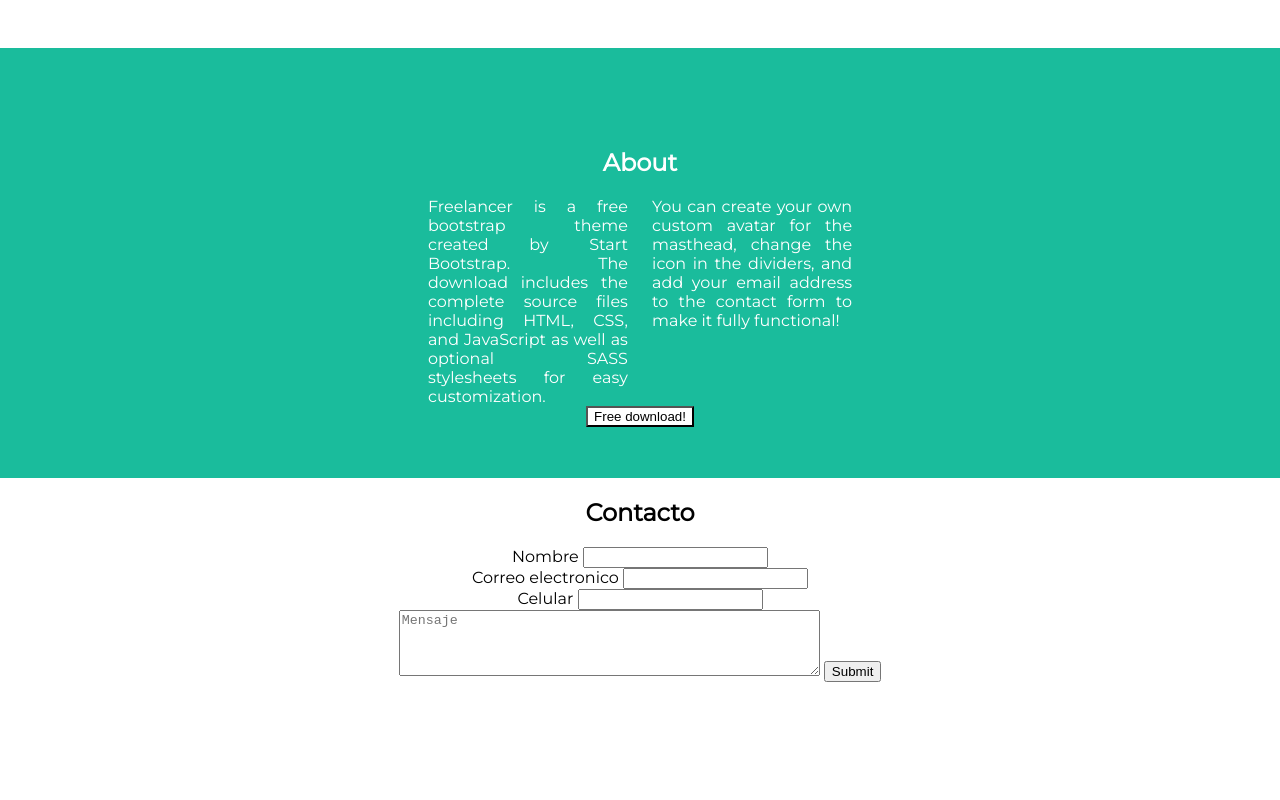
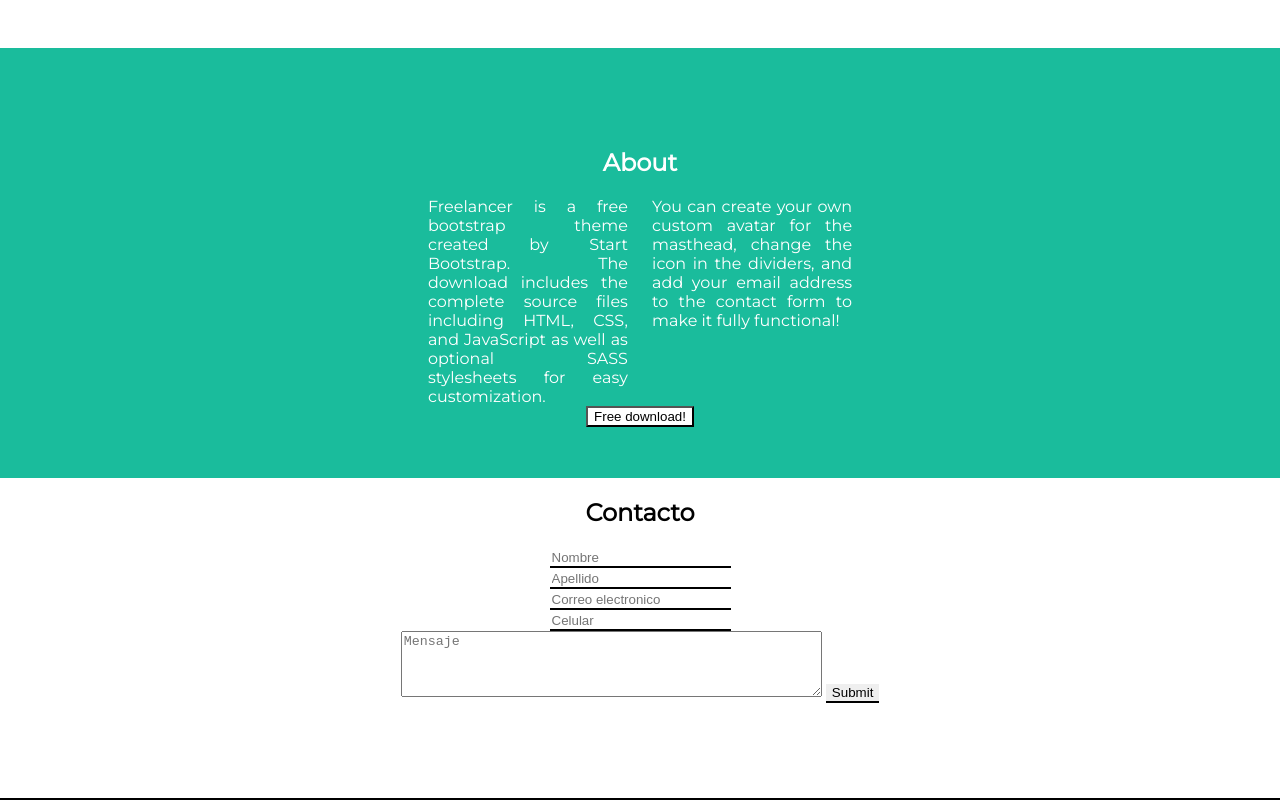
Before and after one commit to nildemarco/Tarea-clase-11, a plain HTML site: page index.html in a window 1280 px wide. Shown: the part 802-1602 px from the top of the page. Drawn offline with Linux system fonts and the light colour scheme.

Commit message:
Cambie estilo de la form

```diff
--- a/index.html
+++ b/index.html
@@ -68,21 +68,24 @@
         </div>
     </div>
 
-    <div class="Contact" id="Contact">
+    <div class="Form-style" id="Contact">
 
         <h2>Contacto</h2>
 
 
         <forms action="/contact" method="GET">
 
-            <label>Nombre
-                <input type="text" name="name">
+            <label>
+                <input required type="text" placeholder="Nombre" name="name">
             </label>
-            <label> Correo electronico
-                <input type="email" name="email">
+            <label>
+                <input required type="text" placeholder="Apellido" name="Apellido">
             </label>
-            <label>Celular
-                <input type="number" name="celular">
+            <label>
+                <input type="email" placeholder="Correo electronico" name="email">
+            </label>
+            <label>
+                <input type="number" placeholder="Celular" name="celular">
             </label>
             <textarea rows="4" cols="50" placeholder="Mensaje" name="text area"></textarea>
 
--- a/style.css
+++ b/style.css
@@ -85,12 +85,20 @@ button {
 
 }
 
-.Contact{
+.Form-style{
     height: 300px;
     background-color: #ffffff;
 
 }
 
+.Form-style, input{
+    border: none;
+    border-bottom: 2px solid black;
+
+}
+
 label{
     display: block;
+    font-family: 'Montserrat', sans-serif;
+
 }
```
